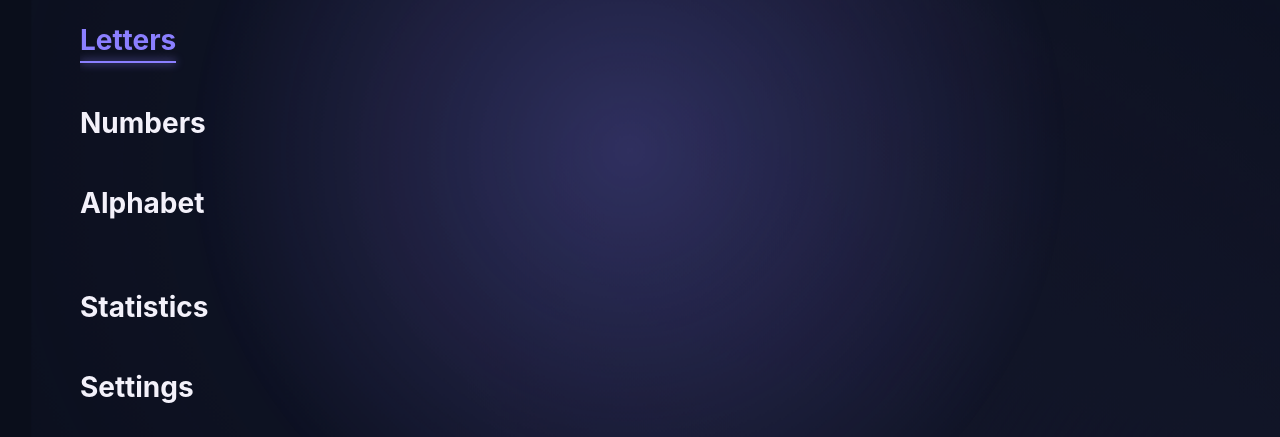
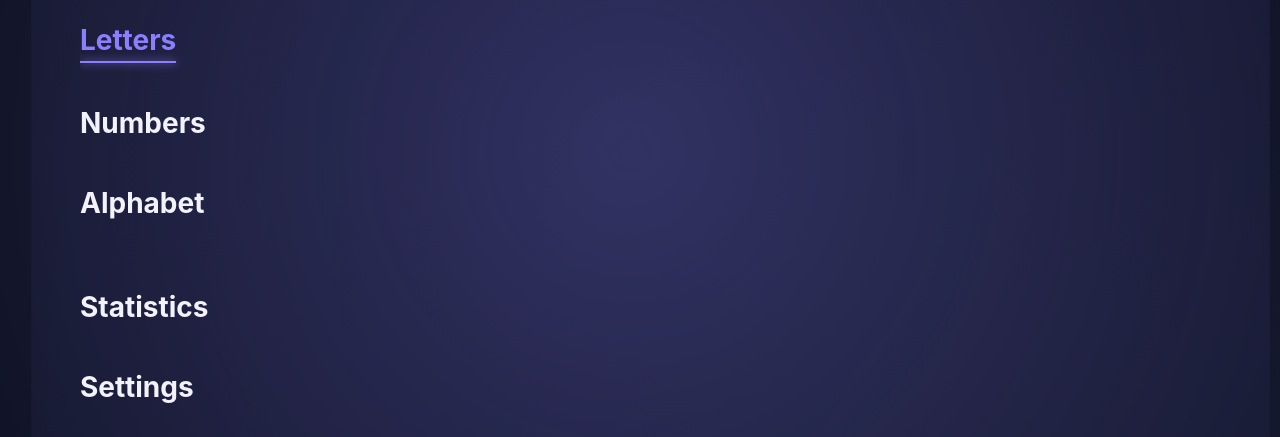
Before and after one commit to halvorson/teaching-toddlers-typing, a website built with Vite: page index.html in a window 1280 px wide. Shown: the part 178-615 px from the top of the page. Built offline with nearby package versions, Linux system fonts and the light colour scheme.

Commit message:
fix(03.1): extend radial-gradient fade radius to remove hard edge on large screens
User reported (with screenshot) a visible hard boundary line where the radial
gradients hit their 'transparent 60%'/'transparent 55%' stop and stopped fading
before reaching the edge of a large viewport. Extended both to ~2x
(120%/110%) so the fade completes well outside the visible viewport at any
screen size, eliminating the visible edge. Verified locally via npm run
preview — no hard boundary visible.

Co-Authored-By: Claude Sonnet 5 <noreply@anthropic.com>
Claude-Session: https://claude.ai/code/session_01NZGx1mGXtshVgYpDjfkSPz

```diff
--- a/src/style.css
+++ b/src/style.css
@@ -25,18 +25,18 @@ body::after {
 
 body::before {
   background:
-    radial-gradient(circle at 30% 30%, var(--color-surface), transparent 60%),
-    radial-gradient(circle at 70% 70%, var(--color-surface), transparent 60%);
+    radial-gradient(circle at 30% 30%, var(--color-surface), transparent 120%),
+    radial-gradient(circle at 70% 70%, var(--color-surface), transparent 120%);
   background:
-    radial-gradient(circle at 30% 30%, color-mix(in srgb, var(--color-surface) 38%, transparent), transparent 60%),
-    radial-gradient(circle at 70% 70%, color-mix(in srgb, var(--color-surface) 38%, transparent), transparent 60%);
+    radial-gradient(circle at 30% 30%, color-mix(in srgb, var(--color-surface) 38%, transparent), transparent 120%),
+    radial-gradient(circle at 70% 70%, color-mix(in srgb, var(--color-surface) 38%, transparent), transparent 120%);
   background-size: 150% 150%;
   animation: drift-a 16s ease-in-out infinite alternate;
 }
 
 body::after {
-  background: radial-gradient(circle at 50% 40%, var(--color-accent), transparent 55%);
-  background: radial-gradient(circle at 50% 40%, color-mix(in srgb, var(--color-accent) 26%, transparent), transparent 55%);
+  background: radial-gradient(circle at 50% 40%, var(--color-accent), transparent 110%);
+  background: radial-gradient(circle at 50% 40%, color-mix(in srgb, var(--color-accent) 26%, transparent), transparent 110%);
   animation: drift-b 24s ease-in-out infinite alternate;
 }
 
```
